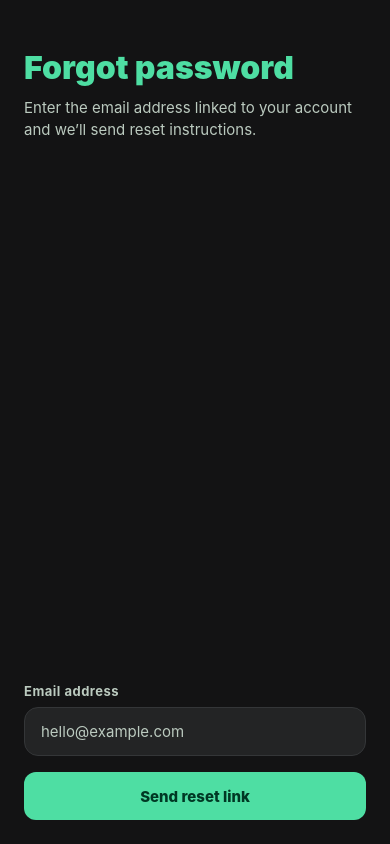
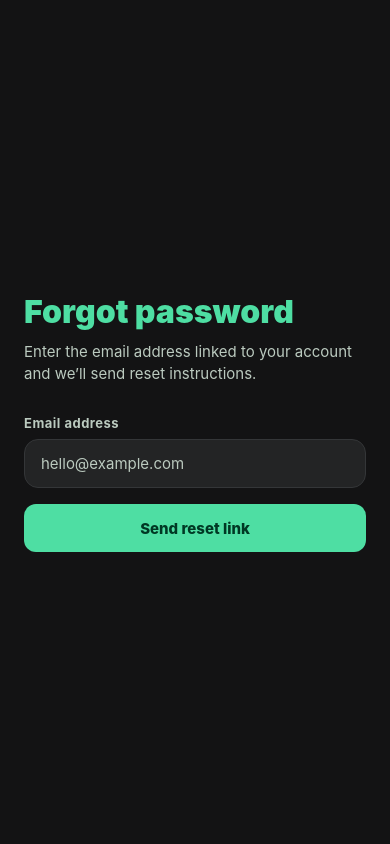
Before and after one commit to kietnguyengiacit21-sys/GameWorth-JS, a React Native app in the folder mobile/: screen /ForgotPassword in a window 390 px wide. Built offline with nearby package versions, Linux system fonts and the light colour scheme; no server answers.

Commit message:
Update giao diện Login, Register, Forget Password

```diff
--- a/mobile/src/screens/auth/ForgotPasswordScreen.js
+++ b/mobile/src/screens/auth/ForgotPasswordScreen.js
@@ -7,6 +7,7 @@ import {
   Text,
   View,
 } from 'react-native';
+import {useNavigation} from '@react-navigation/native';
 
 import FormInput from '../../components/FormInput';
 import PrimaryButton from '../../components/PrimaryButton';
@@ -14,6 +15,7 @@ import {colors} from '../../theme/colors';
 import {forgotPassword, resetPassword} from '../../services/authApi';
 
 function ForgotPasswordScreen() {
+  const navigation = useNavigation();
   const [email, setEmail] = useState('');
   const [password, setPassword] = useState('');
   const [confirmPassword, setConfirmPassword] = useState('');
@@ -82,11 +84,19 @@ function ForgotPasswordScreen() {
         password,
       });
 
-      setMessage(response.message || 'Your password has been changed successfully.');
+      const successMessage = response.message || 'Your password has been changed successfully.';
+      setMessage(successMessage);
       setPassword('');
       setConfirmPassword('');
       setShowResetForm(false);
       setResetToken('');
+
+      setTimeout(() => {
+        navigation.reset({
+          index: 0,
+          routes: [{name: 'Login'}],
+        });
+      }, 1200);
     } catch (err) {
       setError(err.message || 'Unable to reset password. Please try again.');
     } finally {
@@ -158,11 +168,16 @@ function ForgotPasswordScreen() {
 
 const styles = StyleSheet.create({
   safeArea: {flex: 1, backgroundColor: colors.background},
-  container: {flex: 1, justifyContent: 'space-between', padding: 24},
-  header: {marginTop: 24},
+  container: {
+    flex: 1,
+    justifyContent: 'center',
+    paddingHorizontal: 24,
+    paddingVertical: 32,
+  },
+  header: {marginTop: 0},
   title: {color: colors.primary, fontSize: 32, fontWeight: '900'},
   subtitle: {marginTop: 10, color: colors.textMuted, fontSize: 15, lineHeight: 22},
-  form: {marginTop: 30},
+  form: {marginTop: 30, width: '100%'},
   errorText: {
     color: colors.error,
     marginBottom: 16,
--- a/mobile/src/screens/auth/LoginScreen.js
+++ b/mobile/src/screens/auth/LoginScreen.js
@@ -104,11 +104,16 @@ function LoginScreen() {
 
 const styles = StyleSheet.create({
   safeArea: {flex: 1, backgroundColor: colors.background},
-  container: {flex: 1, justifyContent: 'space-between', padding: 24},
-  header: {marginTop: 24},
+  container: {
+    flex: 1,
+    justifyContent: 'center',
+    paddingHorizontal: 24,
+    paddingVertical: 32,
+  },
+  header: {marginTop: 0},
   title: {color: colors.primary, fontSize: 32, fontWeight: '900'},
   subtitle: {marginTop: 10, color: colors.textMuted, fontSize: 15, lineHeight: 22},
-  form: {marginTop: 30},
+  form: {marginTop: 30, width: '100%'},
   forgotLink: {alignSelf: 'flex-end', marginBottom: 16},
   forgotText: {color: colors.primary, fontWeight: '700'},
   footer: {flexDirection: 'row', justifyContent: 'center', marginTop: 24},
--- a/mobile/src/screens/auth/RegisterScreen.js
+++ b/mobile/src/screens/auth/RegisterScreen.js
@@ -124,11 +124,16 @@ function RegisterScreen() {
 
 const styles = StyleSheet.create({
   safeArea: {flex: 1, backgroundColor: colors.background},
-  container: {flex: 1, justifyContent: 'space-between', padding: 24},
-  header: {marginTop: 24},
+  container: {
+    flex: 1,
+    justifyContent: 'center',
+    paddingHorizontal: 24,
+    paddingVertical: 32,
+  },
+  header: {marginTop: 0},
   title: {color: colors.primary, fontSize: 32, fontWeight: '900'},
   subtitle: {marginTop: 10, color: colors.textMuted, fontSize: 15, lineHeight: 22},
-  form: {marginTop: 30},
+  form: {marginTop: 30, width: '100%'},
   footer: {flexDirection: 'row', justifyContent: 'center', marginTop: 24},
   footerText: {color: colors.textMuted},
   footerLink: {color: colors.primary, fontWeight: '800'},
```
